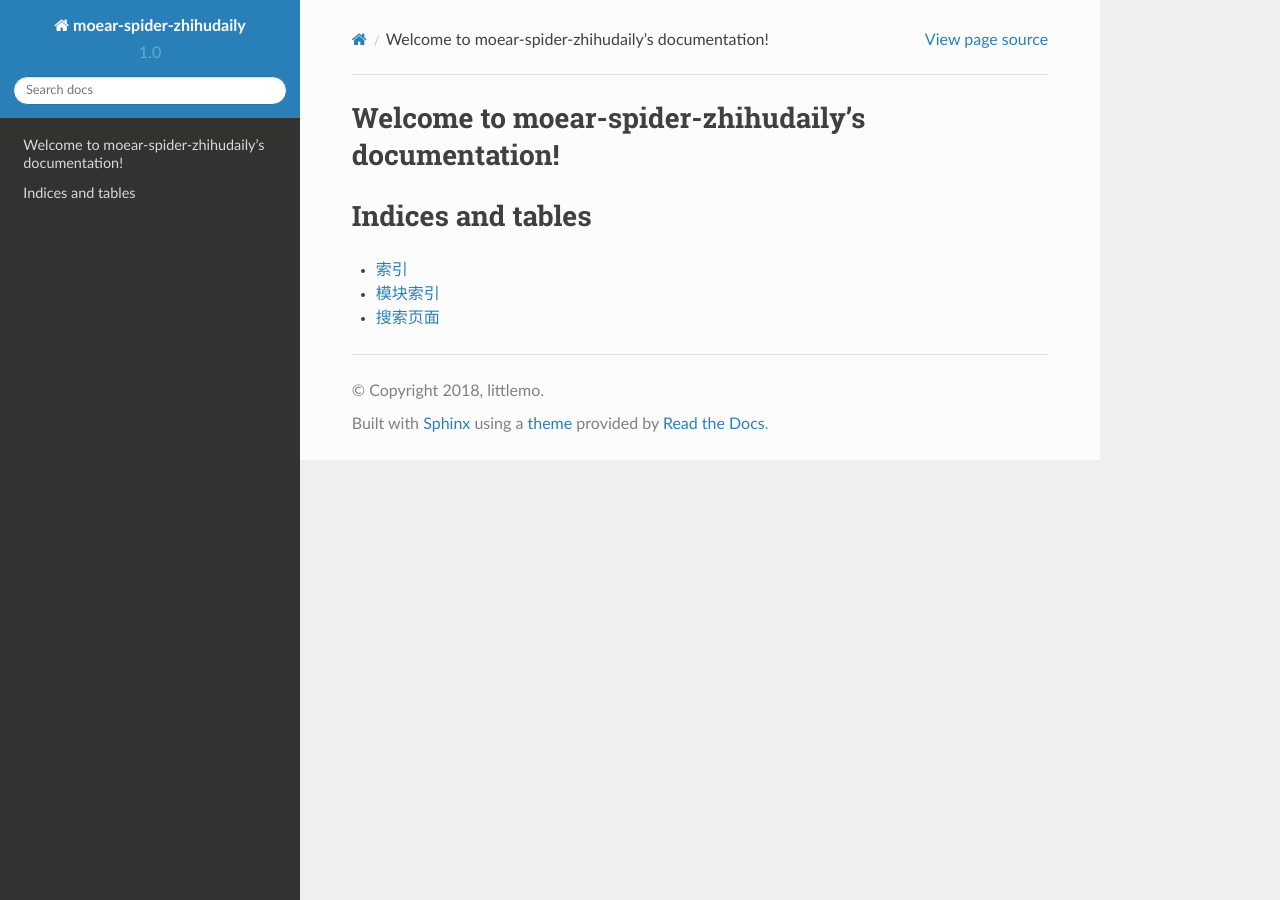
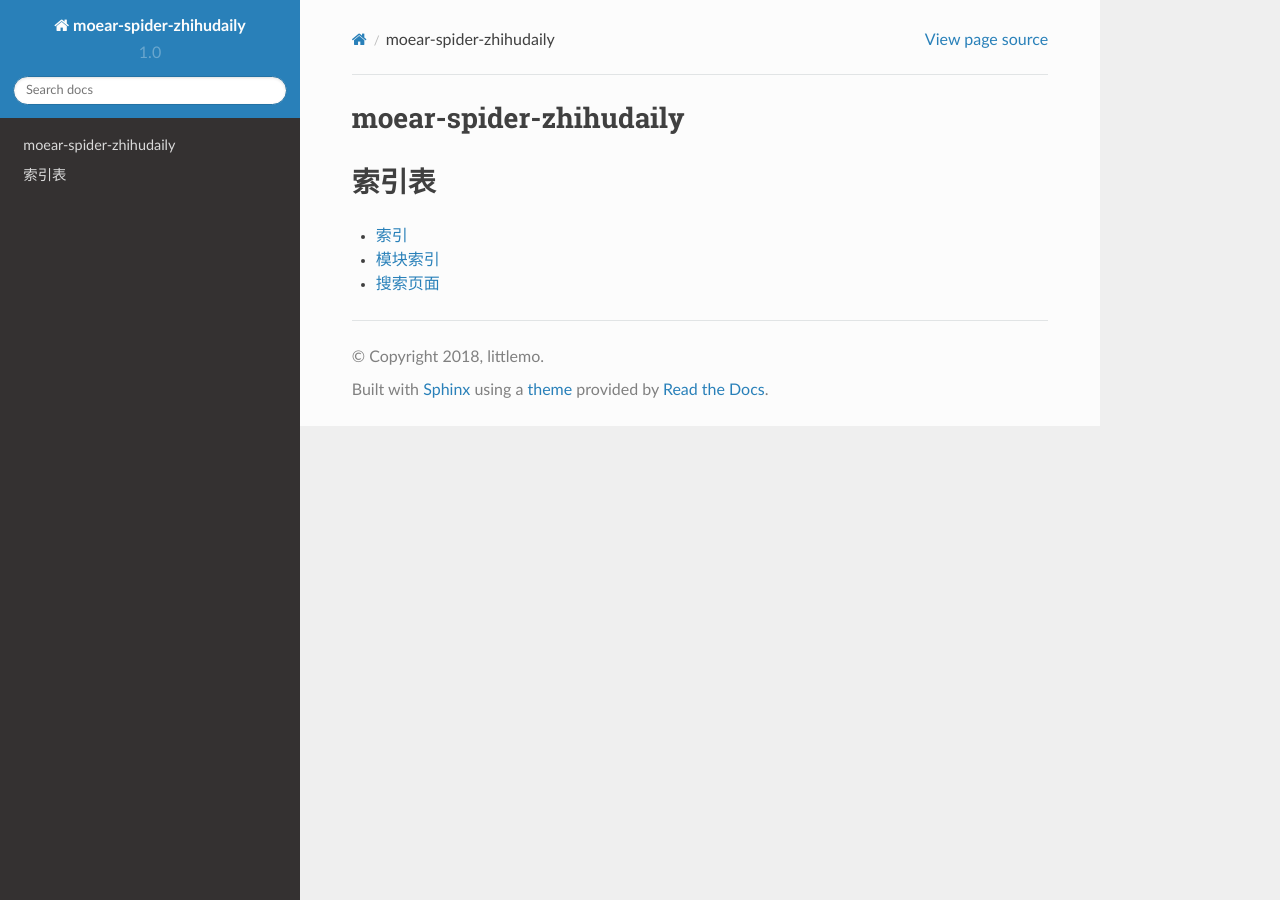
Before and after one commit to littlemo/moear-spider-zhihudaily, a Sphinx documentation site: the page built from docs/source/index.rst, in a window 1280 px wide. Built offline with Sphinx 7.4.7 and the Read the Docs theme 2.0.0, drawn with Linux system fonts in a browser that asks for light colours; formulas are drawn with MathJax 3.

Commit message:
M: 修改文档主页章节标题

```diff
--- a/docs/source/index.rst
+++ b/docs/source/index.rst
@@ -3,8 +3,8 @@
    You can adapt this file completely to your liking, but it should at least
    contain the root `toctree` directive.
 
-Welcome to moear-spider-zhihudaily's documentation!
-===================================================
+moear-spider-zhihudaily
+=======================
 
 .. toctree::
    :maxdepth: 2
@@ -12,8 +12,8 @@ Welcome to moear-spider-zhihudaily's documentation!
 
 
 
-Indices and tables
-==================
+索引表
+======
 
 * :ref:`genindex`
 * :ref:`modindex`
```
